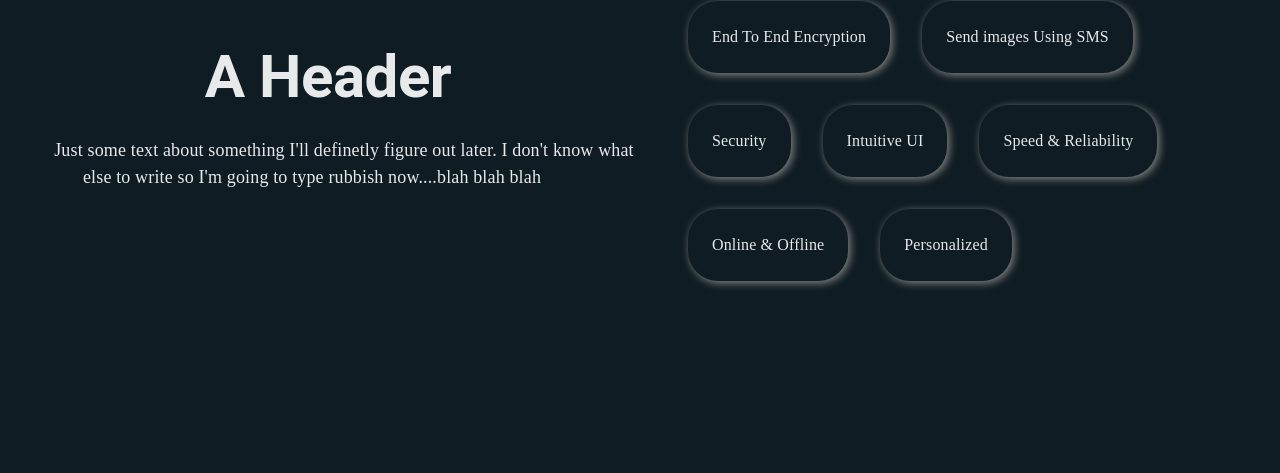
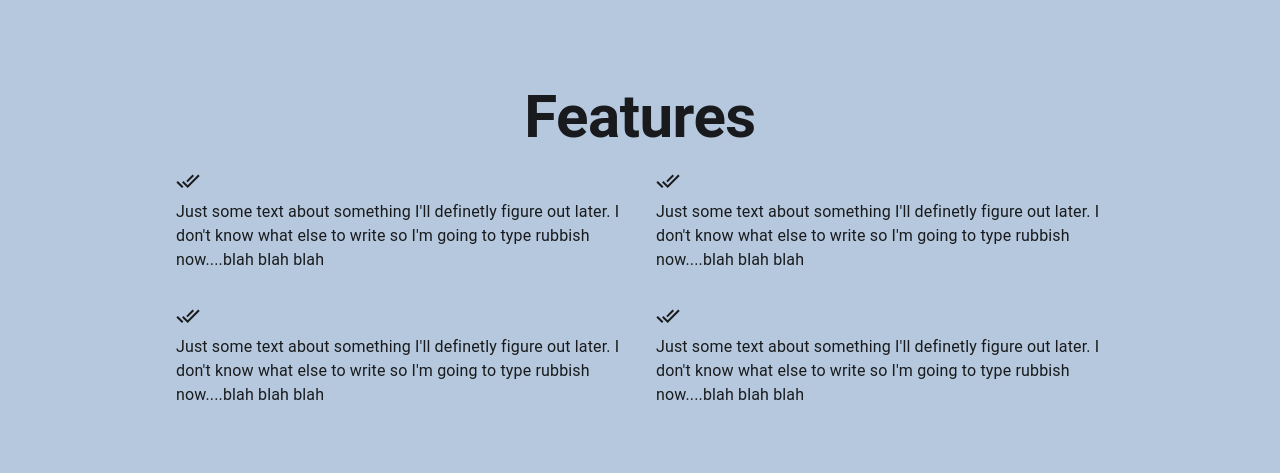
Before and after one commit to Vanessa-Kris/Simp, a React (Create React App) app: page / in a window 1280 px wide. Shown: the part 896-1369 px from the top of the page. Before the commit the page ends 1225 px from the top, so only its background shows below. Built offline with nearby package versions, Linux system fonts and the light colour scheme.

Commit message:
adding features

```diff
--- a/src/App.js
+++ b/src/App.js
@@ -148,6 +148,46 @@ const App = () => {
       </Grid>
       {/*  */}
 
+      <Box sx={{ bgcolor: "#b6c8dd", p: { md: 20, xs: 2 } }}>
+        <Typography align="center" variant="h2" sx={{ fontWeight: "700" }}>
+          Features
+        </Typography>
+        <Grid container>
+          <Grid item md={6} xs={6} sx={{ p: { md: 2, xs: 1 } }}>
+            <DoneAllIcon />
+            <Typography>
+              Just some text about something I'll definetly figure out later. I
+              don't know what else to write so I'm going to type rubbish
+              now....blah blah blah
+            </Typography>
+          </Grid>
+          <Grid item md={6} xs={6} sx={{ p: { md: 2, xs: 1 } }}>
+            <DoneAllIcon />
+            <Typography>
+              Just some text about something I'll definetly figure out later. I
+              don't know what else to write so I'm going to type rubbish
+              now....blah blah blah
+            </Typography>
+          </Grid>
+          <Grid item md={6} xs={6} sx={{ p: { md: 2, xs: 1 } }}>
+            <DoneAllIcon />
+            <Typography>
+              Just some text about something I'll definetly figure out later. I
+              don't know what else to write so I'm going to type rubbish
+              now....blah blah blah
+            </Typography>
+          </Grid>
+          <Grid item md={6} xs={6} sx={{ p: { md: 2, xs: 1 } }}>
+            <DoneAllIcon />
+            <Typography>
+              Just some text about something I'll definetly figure out later. I
+              don't know what else to write so I'm going to type rubbish
+              now....blah blah blah
+            </Typography>
+          </Grid>
+        </Grid>
+      </Box>
+
       {/*  */}
       <Box
         sx={{
```
